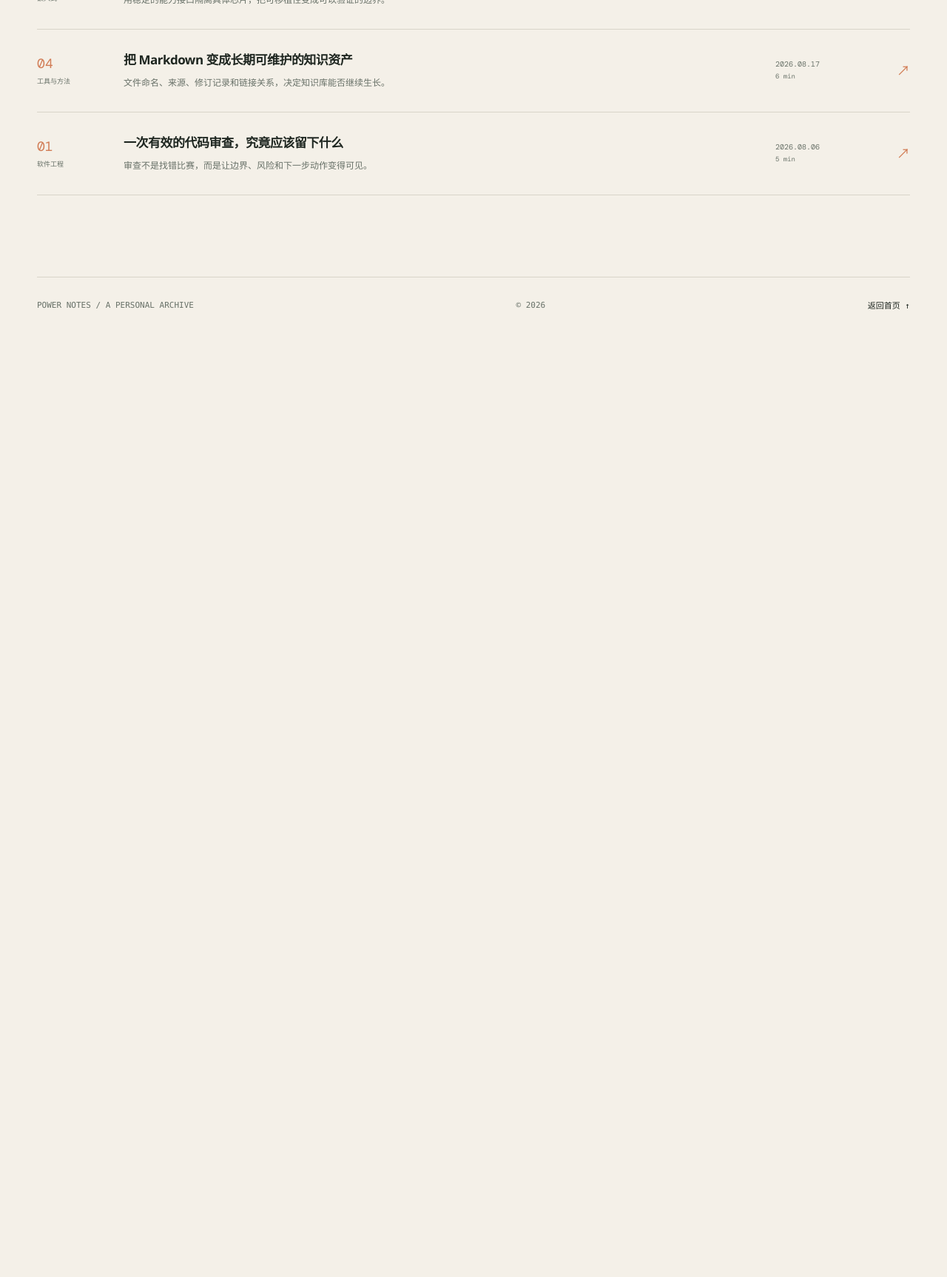
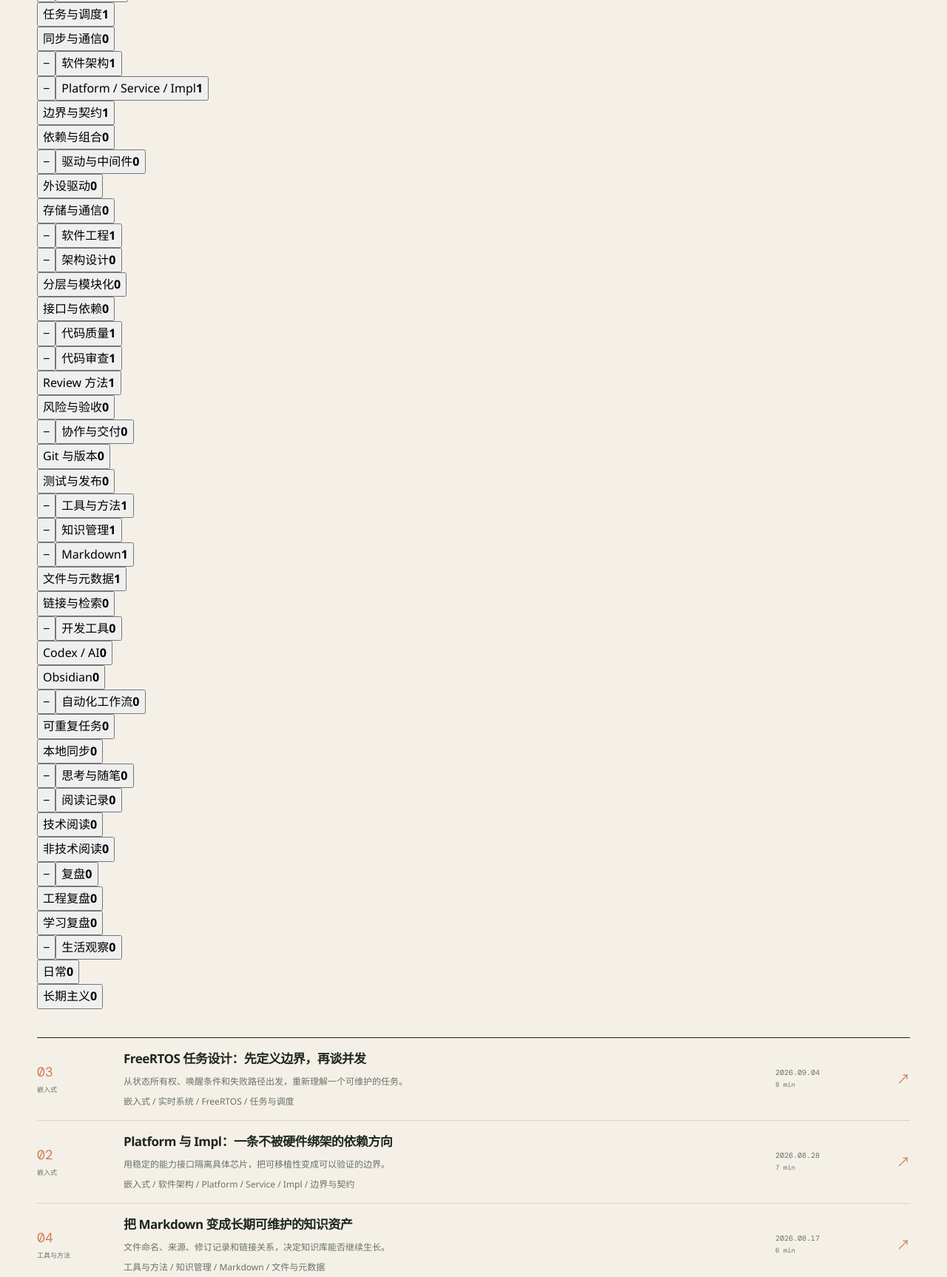
Before and after one commit to shuai-yemao/power-notes, a plain HTML site: page library.html in a window 1280 px wide. Shown: the part 768-2494 px from the top of the page at 74% size. Before the commit the page ends 1218 px from the top, so only its background shows below. Drawn offline with nearby package versions, Linux system fonts and the light colour scheme.

Commit message:
Render hierarchical directory navigation (task 2/5)

```diff
--- a/directory.js
+++ b/directory.js
@@ -3,24 +3,99 @@ const directoryCount = document.querySelector('#directoryCount');
 const directoryEmpty = document.querySelector('#directoryEmpty');
 const directorySearch = document.querySelector('#librarySearch');
 const directoryTabs = [...document.querySelectorAll('#directoryTabs .category')];
-let directoryFilter = new URLSearchParams(location.search).get('category') || 'all';
+const taxonomyTree = document.querySelector('#taxonomyTree');
+const taxonomyCount = document.querySelector('#taxonomyCount');
+const directoryParams = new URLSearchParams(location.search);
+let directoryFilter = directoryParams.get('category') || 'all';
+let directoryPath = directoryParams.get('path') || directoryFilter;
 const directoryMarkdownIndex = new Map();
+const expandedPaths = new Set();
+
+function escapeHtml(value) { return String(value).replace(/[&<>"']/g, (char) => ({'&':'&amp;','<':'&lt;','>':'&gt;','"':'&quot;',"'":'&#39;'}[char])); }
+function pathIds(path) { return Array.isArray(path) ? path : String(path || '').split('/').filter(Boolean); }
+function pathKey(path) { return pathIds(path).join('/'); }
+function isPathPrefix(ancestor, path) { const a = pathIds(ancestor); const b = pathIds(path); return a.length <= b.length && a.every((id, index) => id === b[index]); }
+function selectedRoot() { return directoryPath === 'all' ? 'all' : pathIds(directoryPath)[0]; }
+
+function normalizeDirectoryState() {
+  if (directoryPath === 'all') { directoryFilter = 'all'; return; }
+  const requestedNode = window.findTaxonomyNode(directoryPath);
+  if (!requestedNode) directoryPath = directoryFilter === 'all' ? 'all' : directoryFilter;
+  directoryFilter = directoryPath === 'all' ? 'all' : pathIds(directoryPath)[0];
+}
+
+function noteMatchesDirectory(note) {
+  if (directoryPath === 'all') return true;
+  if (Array.isArray(note.categoryPath)) return window.isTaxonomyDescendant(note.categoryPath, directoryPath);
+  return note.category === directoryFilter;
+}
+
+function countNodeNotes(path) { return window.POWER_NOTES.filter((note) => Array.isArray(note.categoryPath) && window.isTaxonomyDescendant(note.categoryPath, path)).length; }
+
+function renderTaxonomyNode(node, parentPath, level) {
+  const currentPath = [...pathIds(parentPath), node.id];
+  const key = pathKey(currentPath);
+  const children = node.children || [];
+  const hasChildren = children.length > 0;
+  const expanded = hasChildren && (expandedPaths.has(key) || directoryPath === 'all' || isPathPrefix(key, directoryPath));
+  const active = directoryPath === key;
+  const count = countNodeNotes(currentPath);
+  const childMarkup = hasChildren ? `<div class="taxonomy-children"${expanded ? '' : ' hidden'}>${children.map((child) => renderTaxonomyNode(child, currentPath, level + 1)).join('')}</div>` : '';
+  return `<div class="taxonomy-item${active ? ' active' : ''}" data-path="${escapeHtml(key)}"><div class="taxonomy-row" data-level="${level}">${hasChildren ? `<button class="taxonomy-expander" type="button" aria-expanded="${expanded}" aria-label="${expanded ? '折叠' : '展开'}${escapeHtml(node.label)}">${expanded ? '−' : '+'}</button>` : '<span class="taxonomy-expander-spacer" aria-hidden="true"></span>'}<button class="taxonomy-select${active ? ' active' : ''}" type="button" data-path="${escapeHtml(key)}"><span>${escapeHtml(node.label)}</span><b>${count}</b></button></div>${childMarkup}</div>`;
+}
+
+function renderTaxonomy() {
+  normalizeDirectoryState();
+  if (!taxonomyTree) return;
+  taxonomyTree.innerHTML = window.POWER_TAXONOMY.map((node) => renderTaxonomyNode(node, [], 1)).join('');
+  taxonomyCount.textContent = `${window.POWER_NOTES.length} 篇`;
+}
+
+function updateDirectoryUrl() {
+  const params = new URLSearchParams();
+  if (directoryFilter !== 'all') params.set('category', directoryFilter);
+  if (directoryPath !== 'all') params.set('path', directoryPath);
+  const query = params.toString();
+  history.pushState({}, '', `library.html${query ? `?${query}` : ''}`);
+}
+
+function selectDirectoryPath(path) {
+  directoryPath = pathKey(path);
+  directoryFilter = selectedRoot();
+  updateDirectoryUrl();
+  renderDirectory();
+}
 
 function renderDirectory() {
+  normalizeDirectoryState();
   const query = directorySearch.value.trim().toLowerCase();
   const notes = window.POWER_NOTES.filter((note) => {
-    const matchesCategory = directoryFilter === 'all' || note.category === directoryFilter;
-    const haystack = `${note.title} ${note.categoryLabel} ${note.summary} ${directoryMarkdownIndex.get(note.slug) || ''}`.toLowerCase();
-    return matchesCategory && (!query || haystack.includes(query));
+    const labels = Array.isArray(note.categoryPath) ? window.getTaxonomyLabels(note.categoryPath).join(' ') : note.categoryLabel;
+    const haystack = `${note.title} ${note.categoryLabel} ${labels} ${note.summary} ${directoryMarkdownIndex.get(note.slug) || ''}`.toLowerCase();
+    return noteMatchesDirectory(note) && (!query || haystack.includes(query));
   });
-  directoryList.innerHTML = notes.map((note) => `<a class="directory-row" href="note.html?slug=${note.slug}"><span class="directory-index">${note.number}<small>${note.categoryLabel}</small></span><span class="directory-main"><strong>${note.title}</strong><small>${note.summary}</small></span><span class="directory-date">${note.date}<br><small>${note.readTime}</small></span><span class="note-arrow">↗</span></a>`).join('');
+  directoryList.innerHTML = notes.map((note) => { const labels = Array.isArray(note.categoryPath) ? window.getTaxonomyLabels(note.categoryPath) : [note.categoryLabel]; return `<a class="directory-row" href="note.html?slug=${encodeURIComponent(note.slug)}"><span class="directory-index">${escapeHtml(note.number)}<small>${escapeHtml(note.categoryLabel)}</small></span><span class="directory-main"><strong>${escapeHtml(note.title)}</strong><small>${escapeHtml(note.summary)}</small><small class="directory-path">${labels.map(escapeHtml).join(' / ')}</small></span><span class="directory-date">${escapeHtml(note.date)}<br><small>${escapeHtml(note.readTime)}</small></span><span class="note-arrow">↗</span></a>`; }).join('');
   directoryCount.textContent = query ? `${notes.length} 条匹配笔记` : `${notes.length} 条笔记`;
   directoryEmpty.hidden = notes.length > 0;
   directoryTabs.forEach((tab) => tab.classList.toggle('active', tab.dataset.filter === directoryFilter));
+  renderTaxonomy();
 }
 
-directoryTabs.forEach((tab) => tab.addEventListener('click', () => { directoryFilter = tab.dataset.filter; renderDirectory(); }));
+taxonomyTree.addEventListener('click', (event) => {
+  const expander = event.target.closest('.taxonomy-expander');
+  if (expander && expander.parentElement.dataset.level) {
+    const item = expander.closest('.taxonomy-item');
+    const path = item.dataset.path;
+    if (expandedPaths.has(path)) expandedPaths.delete(path); else expandedPaths.add(path);
+    renderTaxonomy();
+    return;
+  }
+  const selector = event.target.closest('.taxonomy-select');
+  if (selector) selectDirectoryPath(selector.dataset.path);
+});
+directoryTabs.forEach((tab) => tab.addEventListener('click', () => { directoryFilter = tab.dataset.filter; directoryPath = directoryFilter; updateDirectoryUrl(); renderDirectory(); }));
 directorySearch.addEventListener('input', renderDirectory);
+window.addEventListener('popstate', () => { const params = new URLSearchParams(location.search); directoryFilter = params.get('category') || 'all'; directoryPath = params.get('path') || directoryFilter; renderDirectory(); });
 document.addEventListener('keydown', (event) => { if ((event.metaKey || event.ctrlKey) && event.key.toLowerCase() === 'k') { event.preventDefault(); directorySearch.focus(); } });
 renderDirectory();
 Promise.all(window.POWER_NOTES.map(async (note) => {
--- a/library.html
+++ b/library.html
@@ -3,7 +3,7 @@
 <head><meta charset="utf-8"><meta name="viewport" content="width=device-width, initial-scale=1"><meta name="description" content="Power Notes 分类目录：按主题浏览个人学习笔记。"><link rel="stylesheet" href="styles.css"><title>知识库目录｜Power Notes</title></head>
 <body>
   <header class="site-header"><div class="header-inner"><a class="brand" href="index.html"><span class="brand-mark">PN</span><span><strong>POWER NOTES</strong><small>个人知识库</small></span></a><nav class="main-nav" aria-label="主导航"><a class="active" href="index.html#library">知识库</a><a href="index.html#recent">最近更新</a><a href="index.html#about">关于我</a><a href="https://github.com/shuai-yemao" target="_blank" rel="noreferrer">GitHub ↗</a></nav><div class="header-actions"><label class="search-box" aria-label="搜索知识库"><span aria-hidden="true">⌕</span><input id="librarySearch" type="search" placeholder="搜索目录" autocomplete="off"><kbd>⌘ K</kbd></label><button class="icon-button" id="themeToggle" type="button" aria-label="切换深色模式">◐</button></div></div></header>
-  <main class="page-wrap directory-page"><div class="breadcrumb"><a href="index.html">首页</a><span>/</span><strong>知识库目录</strong></div><div class="directory-intro"><div><p class="eyebrow">THE ARCHIVE / DIRECTORY</p><h1>知识库<br><em>目录</em></h1></div><p>从一个主题进入，再沿着笔记之间的连接继续探索。这里是所有公开学习记录的索引。</p></div><div class="directory-toolbar"><div class="directory-tabs" id="directoryTabs"><button class="category active" data-filter="all">全部 <b>4</b></button><button class="category" data-filter="embedded">嵌入式 <b>2</b></button><button class="category" data-filter="software">软件工程 <b>1</b></button><button class="category" data-filter="tools">工具与方法 <b>1</b></button></div><span class="result-count" id="directoryCount">4 条笔记</span></div><div class="directory-list" id="directoryList" aria-live="polite"></div><p class="empty-state" id="directoryEmpty" hidden>没有找到匹配的笔记。</p></main>
-  <footer class="site-footer page-wrap"><span>POWER NOTES / A PERSONAL ARCHIVE</span><span>© 2026</span><a href="index.html">返回首页 ↑</a></footer><script src="notes.js" defer></script><script src="directory.js" defer></script><script src="app.js" defer></script>
+  <main class="page-wrap directory-page"><div class="breadcrumb"><a href="index.html">首页</a><span>/</span><strong>知识库目录</strong></div><div class="directory-intro"><div><p class="eyebrow">THE ARCHIVE / DIRECTORY</p><h1>知识库<br><em>目录</em></h1></div><p>从一个主题进入，再沿着笔记之间的连接继续探索。这里是所有公开学习记录的索引。</p></div><div class="directory-toolbar"><div class="directory-tabs" id="directoryTabs"><button class="category active" data-filter="all">全部 <b>4</b></button><button class="category" data-filter="embedded">嵌入式 <b>2</b></button><button class="category" data-filter="software">软件工程 <b>1</b></button><button class="category" data-filter="tools">工具与方法 <b>1</b></button><button class="category" data-filter="thinking">思考与随笔 <b>0</b></button></div><span class="result-count" id="directoryCount">4 条笔记</span></div><div class="directory-workspace"><aside class="taxonomy-panel" aria-label="知识库层级目录"><div class="taxonomy-panel-head"><span>层级目录</span><span class="taxonomy-count" id="taxonomyCount">4 篇</span></div><nav class="taxonomy-tree" id="taxonomyTree" aria-label="层级分类"></nav></aside><section class="directory-results" aria-label="分类笔记列表"><div class="directory-list" id="directoryList" aria-live="polite"></div><p class="empty-state" id="directoryEmpty" hidden>没有找到匹配的笔记。</p></section></div></main>
+  <footer class="site-footer page-wrap"><span>POWER NOTES / A PERSONAL ARCHIVE</span><span>© 2026</span><a href="index.html">返回首页 ↑</a></footer><script src="notes.js" defer></script><script src="taxonomy.js" defer></script><script src="directory.js" defer></script><script src="app.js" defer></script>
 </body>
 </html>
```
